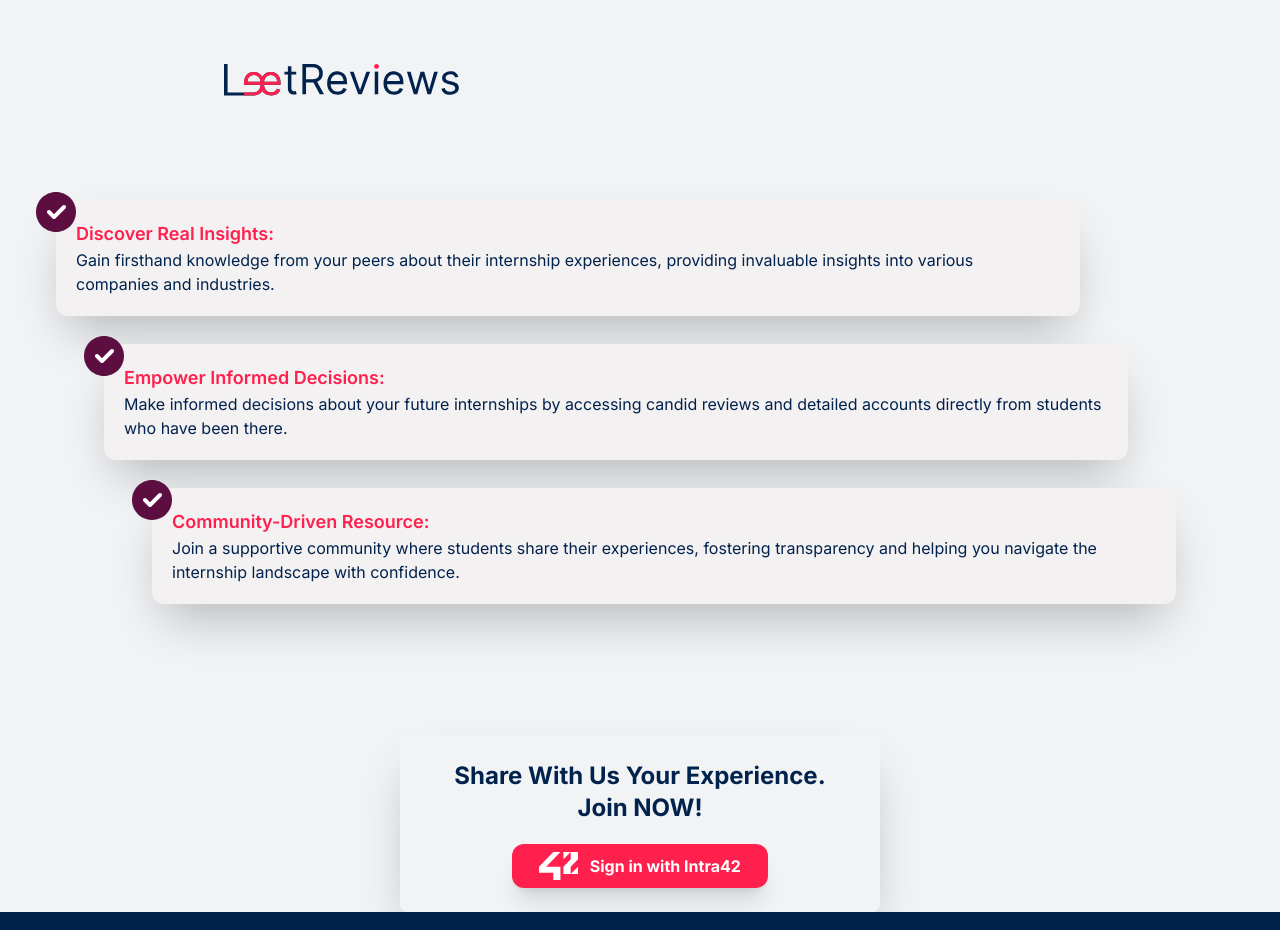
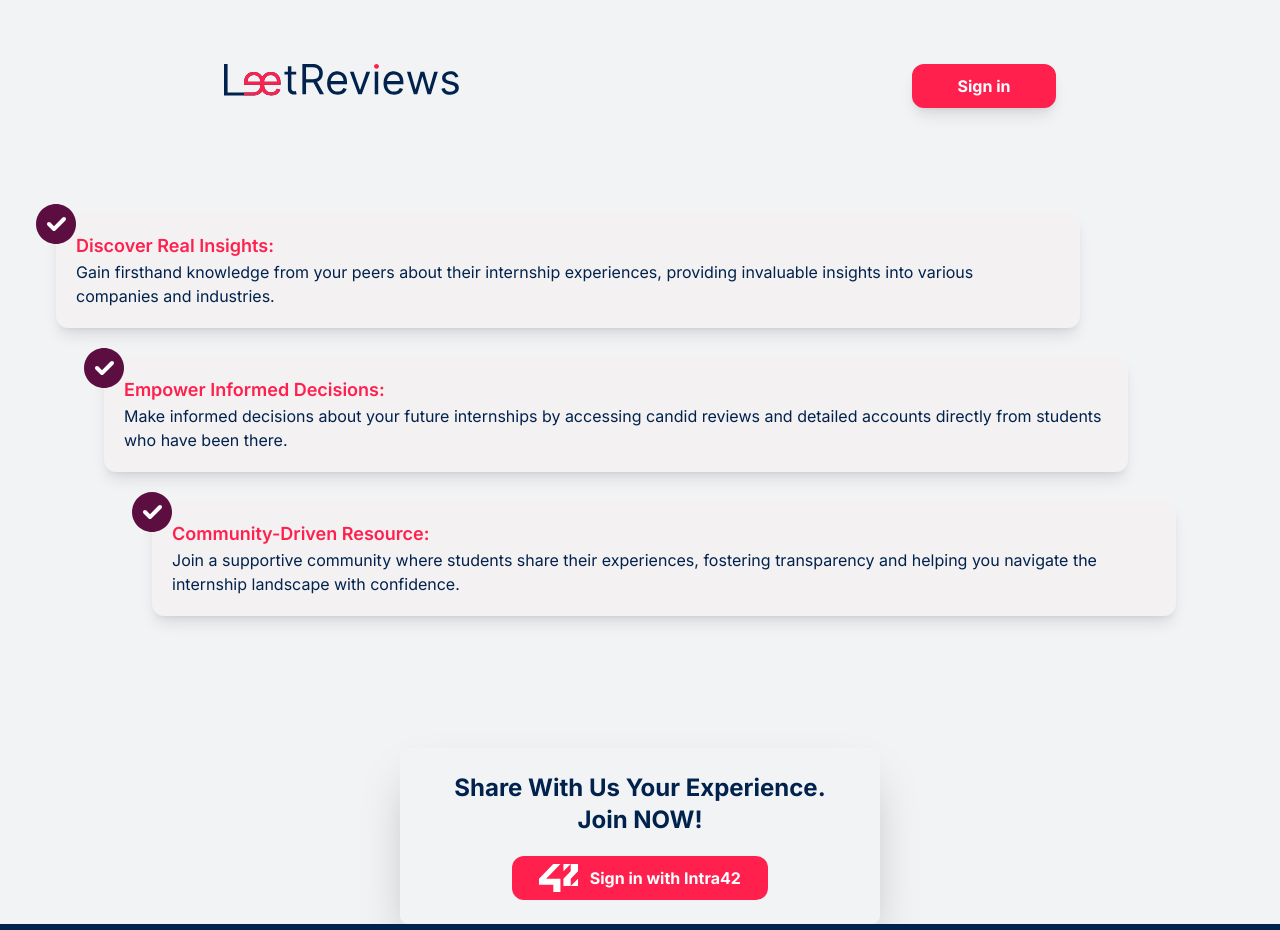
Before and after one commit to yel-aziz/Reviews-Leet, a Next.js app in the folder containers/nextjs/front-end/: page /login in a window 1280 px wide. Shown: the top 930 px of the page. Built offline with nearby package versions, Linux system fonts and the light colour scheme.

Commit message:
added a sign in button at the navbar - Implemented element hovering for enhanced interactivity

```diff
--- a/containers/nextjs/front-end/app/login/page.tsx
+++ b/containers/nextjs/front-end/app/login/page.tsx
@@ -6,14 +6,21 @@
 export default function Login() {
   return (
     <div className="flex flex-col mb-0 min-h-screen">
-      <img
-        src="/leet-reviews-logo.svg"
-        alt="leet-reviews-logo"
-        className="h-8 self-start my-16 mx-56"
-      />
+      <div className="flex my-16 mx-56 justify-between">
+        <img
+          src="/leet-reviews-logo.svg"
+          alt="leet-reviews-logo"
+          className="h-8 self-start"
+        />
+        <Link href={"http://localhost:8000/42/oauth"}>
+          <div className="flex justify-center items-center bg-primary font-bold text-white gap-3 w-36 p-2 rounded-xl shadow-lg hover:shadow-2xl border-2 border-primary hover:border-quaternary hover:bg-white hover:text-quaternary">
+            Sign in
+          </div>
+        </Link>
+      </div>
       <div className="m-10 self-center flex flex-col gap-36">
         <div className="w-100 -ml-12">
-          <p className="bg-quinary p-5 rounded-xl shadow-2xl">
+          <p className="bg-quinary p-5 rounded-xl hover:shadow-2xl shadow-lg">
             <span className="text-primary font-semibold text-lg">
               Discover Real Insights:
             </span>
@@ -30,7 +37,7 @@
           />
         </div>
         <div className="w-100">
-          <p className="bg-quinary p-5 rounded-xl shadow-2xl">
+          <p className="bg-quinary p-5 rounded-xl hover:shadow-2xl shadow-lg">
             <span className="text-primary font-semibold text-lg">
               Empower Informed Decisions:
             </span>
@@ -47,7 +54,7 @@
           />
         </div>
         <div className="w-100 ml-12">
-          <p className="bg-quinary p-5 rounded-xl shadow-2xl">
+          <p className="bg-quinary p-5 rounded-xl hover:shadow-2xl shadow-lg">
             <span className="text-primary font-semibold text-lg">
               Community-Driven Resource:
             </span>
@@ -70,7 +77,7 @@
           <p className="font-bold text-2xl ">Join NOW!</p>
         </div>
         <Link href={"http://localhost:8000/42/oauth"}>
-          <div className="flex justify-center items-center bg-primary font-bold text-white gap-3 w-64 p-2 rounded-xl shadow-xl">
+          <div className="flex justify-center items-center bg-primary font-bold text-white gap-3 w-64 p-2 rounded-xl hover:shadow-2xl hover:bg-quaternary">
             <img src="/42-logo.svg" alt="42-logo" className="h-7" />
             <span>Sign in with Intra42</span>
           </div>
```
